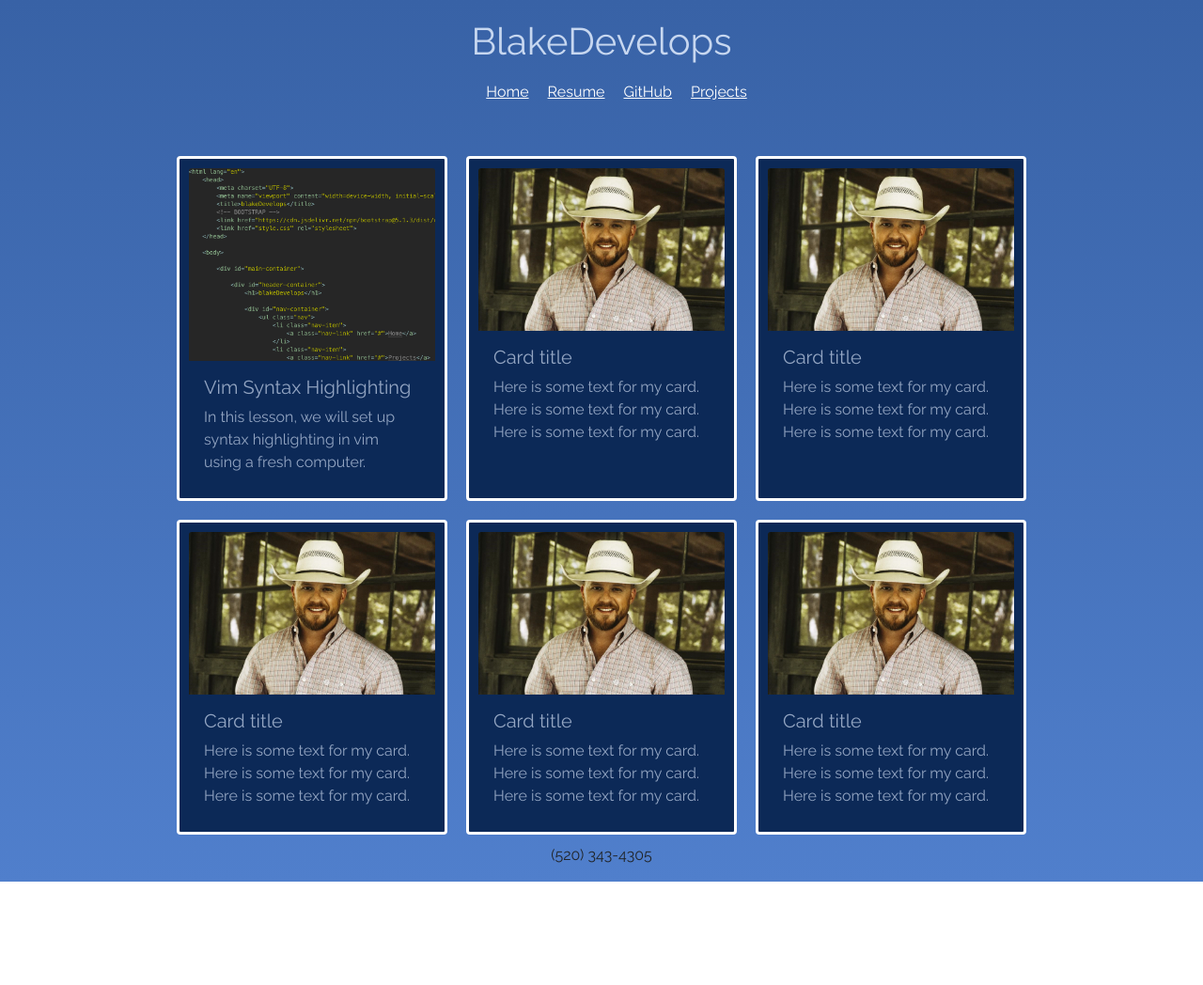
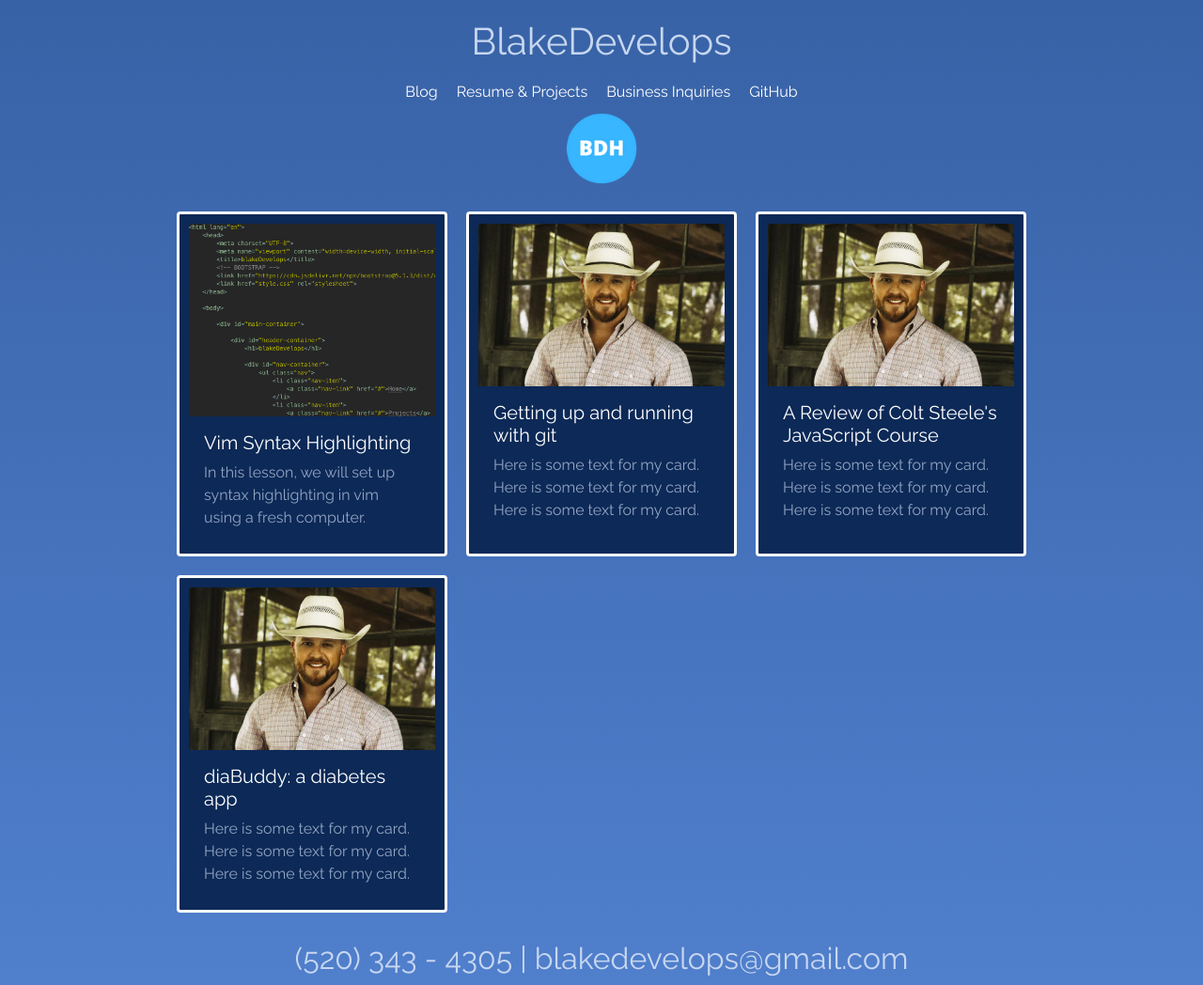
Before and after one commit to bdhdevelops/blakedevelops, a plain HTML site: page index.html in a window 1280 px wide. Shown: the whole page at 94% size. Before the commit the page ends 938 px from the top, so only its background shows below. Drawn offline with nearby package versions, Linux system fonts and the light colour scheme.

Commit message:
Continuing development

```diff
--- a/index.html
+++ b/index.html
@@ -16,14 +16,17 @@
 
 
             <div id="header-container">
+
                 <h1>BlakeDevelops</h1>
 
+
                 <ul>
-                    <li><a href="">Home</a></li>
-                    <li><a href="">Resume</a></li>
-                    <li><a href="">GitHub</a></li>
-                    <li><a href="">Projects</a></li>
+                    <li><a href="index.html">Blog</a></li>
+                    <li><a href="resume.htm">Resume & Projects</a></li>
+                    <li><a href="inquiries.htm">Business Inquiries</a></li>
+                    <li><a href="https://github.com/bdhdevelops">GitHub</a></li>
                 </ul>
+                <img id ="logo" src="rsrcs/imgs/BDH.png">
 
             </div>
 
@@ -32,7 +35,7 @@
                     <div class="card" style="width: 18rem">
                         <img src="rsrcs/imgs/vim_syntax_highlighting.png" class="card-img-top" alt="...">
                         <div class="card-body">
-                            <h5 class="cart-title">Vim Syntax Highlighting</h5>
+                            <h5 class="cart-title"><a href="">Vim Syntax Highlighting</a></h5>
                             <p class="card-text">In this lesson, we will set up syntax highlighting in vim using a fresh computer.</p>
                         </div>
                     </div>
@@ -40,14 +43,14 @@
                     <div class="card" style="width: 18rem">
                         <img src="rsrcs/cody.WebP" class="card-img-top" alt="...">
                         <div class="card-body">
-                            <h5 class="cart-title">Card title</h5>
+                            <h5 class="cart-title"><a href="">Getting up and running with git</a></h5>
                             <p class="card-text">Here is some text for my card. Here is some text for my card. Here is some text for my card.</p>
                         </div>
                     </div>
                     <div class="card" style="width: 18rem">
                         <img src="rsrcs/cody.WebP" class="card-img-top" alt="...">
                         <div class="card-body">
-                            <h5 class="cart-title">Card title</h5>
+                            <h5 class="cart-title"><a href="">A Review of Colt Steele's JavaScript Course</a></h5>
                             <p class="card-text">Here is some text for my card. Here is some text for my card. Here is some text for my card.</p>
                         </div>
                     </div>
@@ -56,22 +59,7 @@
                     <div class="card" style="width: 18rem">
                         <img src="rsrcs/cody.WebP" class="card-img-top" alt="...">
                         <div class="card-body">
-                            <h5 class="cart-title">Card title</h5>
-                            <p class="card-text">Here is some text for my card. Here is some text for my card. Here is some text for my card.</p>
-                        </div>
-                    </div>
-                    <div class="card" style="width: 18rem">
-                        <img src="rsrcs/cody.WebP" class="card-img-top" alt="...">
-                        <div class="card-body">
-                            <h5 class="cart-title">Card title</h5>
-                            <p class="card-text">Here is some text for my card. Here is some text for my card. Here is some text for my card.</p>
-                        </div>
-                    </div>
-
-                    <div class="card" style="width: 18rem">
-                        <img src="rsrcs/cody.WebP" class="card-img-top" alt="...">
-                        <div class="card-body">
-                            <h5 class="cart-title">Card title</h5>
+                            <h5 class="cart-title"><a href="">diaBuddy: a diabetes app</a></h5>
                             <p class="card-text">Here is some text for my card. Here is some text for my card. Here is some text for my card.</p>
                         </div>
                     </div>
@@ -79,7 +67,7 @@
             </div>
 
             <div id="footer-container">
-                <p> (520) 343-4305 </p>
+                <h2>(520) 343 - 4305 | blakedevelops@gmail.com</h2>
             </div>
 
 
--- a/style.css
+++ b/style.css
@@ -8,8 +8,14 @@ h1 {
 	color: #c7d7f0;
 }
 
+h2 {
+	color: #c7d7f0;
+}
+
 ul {
 	display: flex;
+	margin: 0;
+	padding: 0;
 }
 
 li {
@@ -21,6 +27,20 @@ li {
 
 a {
 	color: white;
+	text-decoration: none;
+	padding: none;
+	margin: none;
+}
+
+a:hover {
+	color: white;
+}
+
+#logo {
+	display: block;
+  	margin-left: auto;
+  	margin-right: auto;
+  	width: 75px;
 }
 
 .card {
@@ -34,10 +54,11 @@ a {
 }
 
 #header-container {
+	display: flex;
 	padding:  20px;
-	display: inline-block;
 	margin:  0 auto;
 	text-align: center;
+	flex-direction: column;
 }
 
 #body-container {
@@ -53,6 +74,7 @@ a {
 }
 
 #footer-container {
+	padding-top: 20px;
 	display: inline-block;
 	margin:  0 auto;
 }
```
Also changed, not shown: rsrcs/imgs/BDH.png (added).
